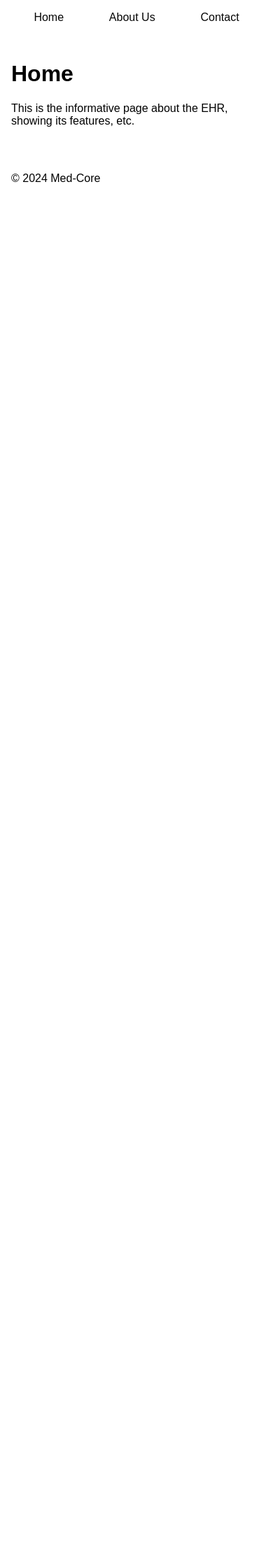
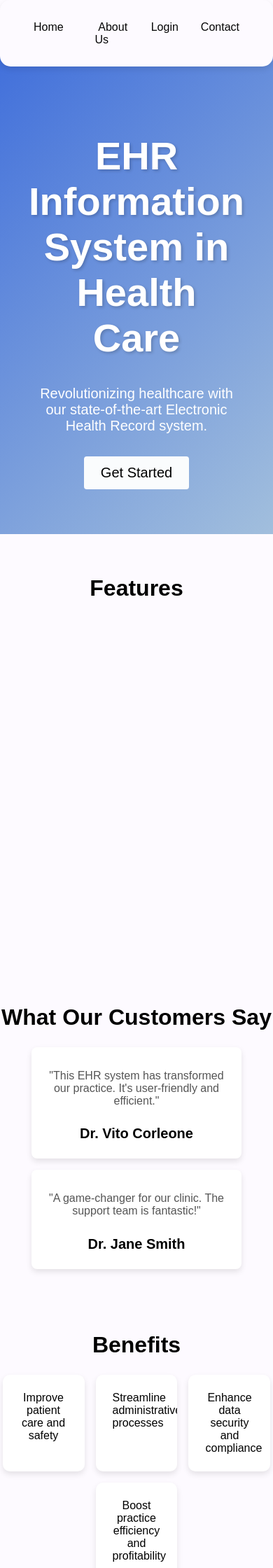
Before and after one commit to lcsavb/med-core, a Flask app: page / in a window 390 px wide; the page is wider, and only the part inside the window is pictured. Shown: the top 2240 px of that part at 70% size. Before the commit the page ends 260 px from the top of that part, so only its background shows below. Run offline with Flask 3, Linux system fonts and the light colour scheme.

Commit message:
Responsive design for index.html

```diff
--- a/app.py
+++ b/app.py
@@ -49,7 +49,7 @@
 
 @app.route('/dashboard')
 def dashboard():
-    return render_template('./doctor/dashboard.html', appointments=appointments)
+    return render_template('/doctor/dashboard.html', appointments=appointments)
 
 @app.route('/mark_arrived/<int:appointment_id>', methods=['POST'])
 def mark_arrived(appointment_id):
@@ -69,5 +69,9 @@
     except Exception as e:
         return f'Error connecting to the database: {str(e)}', 500
 
+@app.route('/login')
+def login():
+    return render_template('auth/login.html')
+
 if __name__ == '__main__':
     app.run(host='0.0.0.0', port=5000, debug=True)
--- /dev/null
+++ b/static/index.css
@@ -0,0 +1,197 @@
+/* index.css */
+
+body {
+    font-family: Arial, sans-serif;
+    margin: 0;
+    padding: 0;
+    justify-content: center;
+    align-items: center;
+    background: linear-gradient(135deg, #def2ff 0%, #5493ff 100%);
+}
+
+.hero {
+    color: #b250d0;
+    text-align: center;
+    padding: 2rem; /* Match the padding of .container */
+    background: linear-gradient(135deg, rgba(43, 95, 215, 0.9) 0%, rgba(154, 186, 217, 0.9) 100%);
+    border-radius: 15px; /* Match the border-radius of .container */
+    position: relative;
+    overflow: hidden;
+}
+
+.hero-content {
+    max-width: 600px;
+    margin: 0 auto;
+    position: relative;
+    z-index: 1;
+
+    padding: 2rem;
+    border-radius: 15px;
+
+    overflow: hidden;
+}
+
+.hero-content::before {
+    content: '';
+    position: absolute;
+    top: 0;
+    left: -20px;
+    right: -20px;
+    bottom: 0;
+
+    background-size: 100px 100px;
+    z-index: -1;
+    transform: rotate(15deg);
+
+}
+
+.hero h1 {
+    font-size: 3.5rem;
+    margin-bottom: 1rem;
+    color: #ffffff; /* Dark purple color */
+    text-shadow: 2px 2px 4px rgba(0, 0, 0, 0.2);
+    position: relative;
+    display: inline-block;
+    z-index: 2;
+}
+
+
+
+.hero p {
+    color: #fff;
+    font-size: 1.25rem;
+    margin-bottom: 2rem;
+}
+
+.btn {
+    display: inline-block;
+    padding: 0.75rem 1.5rem;
+    border-radius: 4px;
+    background-color: #fafcfd;
+    color: #000000;
+    text-decoration: none;
+    font-size: 1.25rem;
+    transition: background-color 0.3s ease;
+}
+
+.btn:hover {
+    background-color: #00d5ff;
+}
+
+.feature-item {
+    opacity: 0;
+    transform: translateY(50px);
+    transition: opacity 0.6s ease-out, transform 0.6s ease-out;
+}
+
+.feature-item.visible {
+    opacity: 1;
+    transform: translateY(0);
+}
+
+.features, .testimonials, .benefits, .contact {
+    padding: 2rem 1rem;
+    text-align: center;
+}
+
+.features h2, .testimonials h2, .benefits h2, .contact h2 {
+    font-size: 2rem;
+    margin-bottom: 1.5rem;
+}
+
+.feature-list, .testimonial-list {
+    display: flex;
+    flex-wrap: wrap;
+    justify-content: center;
+    gap: 1rem;
+}
+
+.feature-item, .testimonial-item {
+    background-color: #fff;
+    padding: 1rem;
+    border-radius: 8px;
+    box-shadow: 0 4px 8px rgba(0, 0, 0, 0.1);
+    width: 100%;
+    max-width: 300px;
+    box-sizing: border-box;
+}
+
+.feature-item i, .testimonial-item i {
+    font-size: 2rem;
+    margin-bottom: 0.5rem;
+}
+
+.feature-item h3, .testimonial-item h4 {
+    font-size: 1.25rem;
+    margin-bottom: 0.5rem;
+}
+
+.feature-item p, .testimonial-item p {
+    font-size: 1rem;
+    color: #555;
+}
+
+
+.benefits ul {
+    list-style-type: none;
+    padding: 0;
+    display: flex;
+    flex-wrap: wrap;
+    justify-content: center;
+    gap: 1rem;
+
+}
+
+.benefits li {
+    background: #fff;
+    border-radius: 10px;
+    padding: 1.5rem;
+    box-shadow: 0 4px 8px rgba(0, 0, 0, 0.1);
+    flex: 1 1 calc(25% - 2rem);
+    max-width: calc(25% - 2rem);
+    transition: transform 0.3s ease, box-shadow 0.3s ease;
+    position: relative;
+    overflow: hidden;
+}
+.benefits li:hover {
+    transform: translateY(-10px);
+    box-shadow: 0 8px 16px rgba(0, 0, 0, 0.2);
+}
+
+.benefits li::before {
+    content: '';
+    position: absolute;
+    top: 0;
+    left: 0;
+    right: 0;
+    bottom: 0;
+    background: linear-gradient(135deg, rgba(255, 255, 255, 0.5) 25%, transparent 25%, transparent 50%, rgba(255, 255, 255, 0.5) 50%, rgba(255, 255, 255, 0.5) 75%, transparent 75%, transparent);
+    background-size: 100px 100px;
+    z-index: -1;
+    transform: rotate(15deg);
+}
+
+.benefits li i {
+    font-size: 2rem;
+    color: #4b0082; /* Dark purple color */
+    margin-bottom: 1rem;
+}
+
+.benefits li p {
+    font-size: 1.1rem;
+    color: #333;
+}
+
+.contact p {
+    font-size: 1rem;
+    color: #555;
+}
+
+/* Responsive Design */
+@media (max-width: 768px) {
+    .feature-list, .testimonial-list {
+        flex-direction: column;
+        align-items: center;
+    }
+
+}
--- a/static/styles.css
+++ b/static/styles.css
@@ -1,8 +1,21 @@
 body {
     font-family: Arial, sans-serif;
-    margin: 0;
-    padding: 0;
+    background-color: #f0f2f5;
+    display: flex;
 
+}
+
+.container {
+    background-color: #fdfaff; /* Light purple background color */
+    background-size: 100px 100px, 150px 150px, 200px 200px;
+    background-position: top left, center center, bottom right;
+    background-repeat: no-repeat, no-repeat, no-repeat;
+    position: relative;
+    padding: 2rem;
+    border-radius: 15px;
+    box-shadow: 0 4px 8px rgba(0, 0, 0, 0.1);
+    max-width: 1200px;
+    margin: 0 auto;
 }
 
 header {
@@ -10,8 +23,22 @@
     text-align: center;
 }
 
+nav {
+    position: fixed;
+    top: 0;
+    left: 50%;
+    transform: translateX(-50%);
+    background-color: #fdfaff;
+    width: calc(100% - 4rem); /* Adjust width to match .container padding */
+    padding: 1.85rem 2rem; /* Adjust padding to match .container */
+    border-radius: 15px;
+    box-shadow: 0 4px 8px rgba(0, 0, 0, 0.1);
+    z-index: 1000;
+    max-width: 1200px; /* Match the max-width of .container */
+}
 
 nav ul {
+
     list-style-type: none;
     margin: 0;
     padding: 0;
--- a/templates/auth/login.html
+++ b/templates/auth/login.html
@@ -1,5 +1,6 @@
 {% extends "base.html" %} {% block title %}Login{% endblock %} {% block content
 %}
+<link rel="stylesheet" href="{{ url_for('static', filename='login.css') }}" />
 <div class="login-container">
   <h2>Login</h2>
   <form action="{{ url_for('auth.login') }}" method="post">
--- a/templates/auth/register.html
+++ b/templates/auth/register.html
@@ -1,5 +1,6 @@
 {% extends "base.html" %} {% block title %}Register{% endblock %} {% block
 content %}
+<link rel="stylesheet" href="{{ url_for('static', filename='login.css') }}" />
 <div class="register-container">
   <h2>Register</h2>
   <form action="{{ url_for('auth.register') }}" method="post">
--- a/templates/base.html
+++ b/templates/base.html
@@ -21,6 +21,7 @@
           <ul>
             <li><a href="{{ url_for('index') }}">Home</a></li>
             <li><a href="{{ url_for('about') }}">About Us</a></li>
+            <li><a href="{{ url_for('login') }}">Login</a></li>
             <li><a href="{{ url_for('contact') }}">Contact</a></li>
             {% if session.get('logged_in') %} {% if session.get('role') ==
             'admin' %}
@@ -63,16 +64,14 @@
         <!-- Add more menu items as needed -->
       </header>
 
-      {% with messages = get_flashed_messages(with_categories=True) %}
-      {% if messages %}
-        <div class="flashes">
-          {% for category, message in messages %}
-            <div class="alert alert-{{ category }}">{{ message }}</div>
-          {% endfor %}
-        </div>
-      {% endif %}
-      {% endwith %}
-
+      {% with messages = get_flashed_messages(with_categories=True) %} {% if
+      messages %}
+      <div class="flashes">
+        {% for category, message in messages %}
+        <div class="alert alert-{{ category }}">{{ message }}</div>
+        {% endfor %}
+      </div>
+      {% endif %} {% endwith %}
 
       <main>
         {% block content %}
@@ -83,8 +82,6 @@
           services.
         </p>
         {% endblock %}
-
-
       </main>
       <footer>
         <p>&copy; 2024 Med-Core</p>
--- a/templates/index.html
+++ b/templates/index.html
@@ -1,8 +1,102 @@
-{% extends "base.html" %}
+{% extends "base.html" %} {% block title %}Home{% endblock %} {% block content
+%}
+<link rel="stylesheet" href="{{ url_for('static', filename='index.css') }}" />
 
-{% block title %}Index{% endblock %}
+<!-- Hero  -->
+<section class="hero">
+  <div class="hero-content">
+    <h1>EHR Information System in Health Care</h1>
+    <p>
+      Revolutionizing healthcare with our state-of-the-art Electronic Health
+      Record system.
+    </p>
+    <a href="{{ url_for('auth.register') }}" class="btn btn-primary"
+      >Get Started</a
+    >
+  </div>
+</section>
 
-{% block content %}
-  <h1>Home</h1>
-  <p>This is the informative page about the EHR, showing its features, etc.</p>
+<!-- Features -->
+<section class="features">
+  <h2>Features</h2>
+  <div class="feature-list">
+    <div class="feature-item">
+      <i class="fas fa-user-md"></i>
+      <h3>Patient Management</h3>
+      <p>Efficiently manage patient records and appointments.</p>
+    </div>
+    <div class="feature-item">
+      <i class="fas fa-file-medical"></i>
+      <h3>Medical Records</h3>
+      <p>Access and update patient medical records with ease.</p>
+    </div>
+    <div class="feature-item">
+      <i class="fas fa-chart-line"></i>
+      <h3>Analytics</h3>
+      <p>Gain insights with powerful analytics and reporting tools.</p>
+    </div>
+  </div>
+</section>
+
+<!-- Testimonials Section -->
+<section class="testimonials">
+  <h2>What Our Customers Say</h2>
+  <div class="testimonial-list">
+    <div class="testimonial-item">
+      <p>
+        "This EHR system has transformed our practice. It's user-friendly and
+        efficient."
+      </p>
+      <h4>Dr. Vito Corleone</h4>
+    </div>
+    <div class="testimonial-item">
+      <p>"A game-changer for our clinic. The support team is fantastic!"</p>
+      <h4>Dr. Jane Smith</h4>
+    </div>
+  </div>
+</section>
+
+<!-- Benefits Section -->
+<section class="benefits">
+  <h2>Benefits</h2>
+  <ul>
+    <li>Improve patient care and safety</li>
+    <li>Streamline administrative processes</li>
+    <li>Enhance data security and compliance</li>
+    <li>Boost practice efficiency and profitability</li>
+  </ul>
+</section>
+
+<!-- Contact Section -->
+<section class="contact">
+  <h2>Contact Us</h2>
+  <p>For more information or to schedule a demo, please contact us at:</p>
+  <p>Email: stacy_lucas_melise@gmail.com</p>
+  <p>Phone: (0) +49 160 3769283</p>
+</section>
+
+<script>
+  document.addEventListener("DOMContentLoaded", function () {
+    const heroHeading = document.querySelector(".hero-heading");
+    const featureItems = document.querySelectorAll(".feature-item");
+
+    const observerOptions = {
+      threshold: 0.1,
+    };
+
+    const observer = new IntersectionObserver((entries, observer) => {
+      entries.forEach((entry) => {
+        if (entry.isIntersecting) {
+          entry.target.classList.add("visible");
+          observer.unobserve(entry.target);
+        }
+      });
+    }, observerOptions);
+
+    observer.observe(heroHeading);
+    featureItems.forEach((item) => {
+      observer.observe(item);
+    });
+  });
+</script>
 {% endblock %}
```
Also changed, not shown: static/login.css (added, +89 -0 lines).
